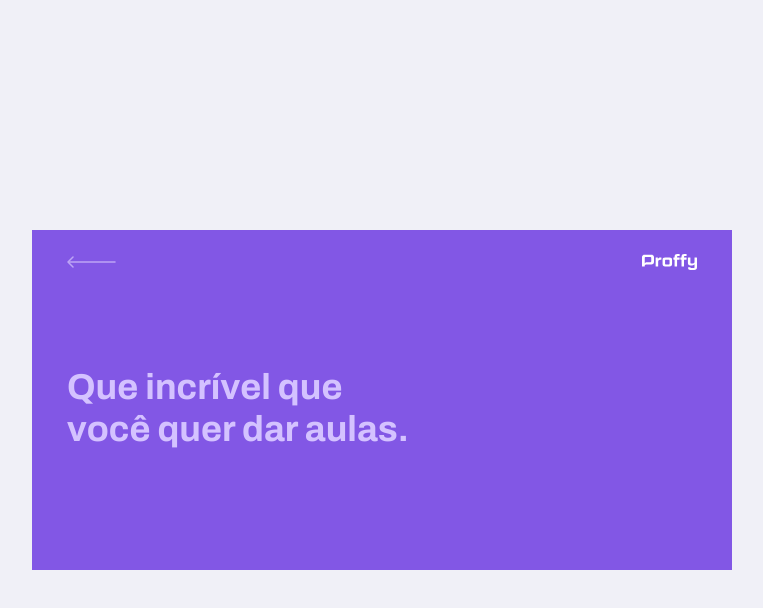
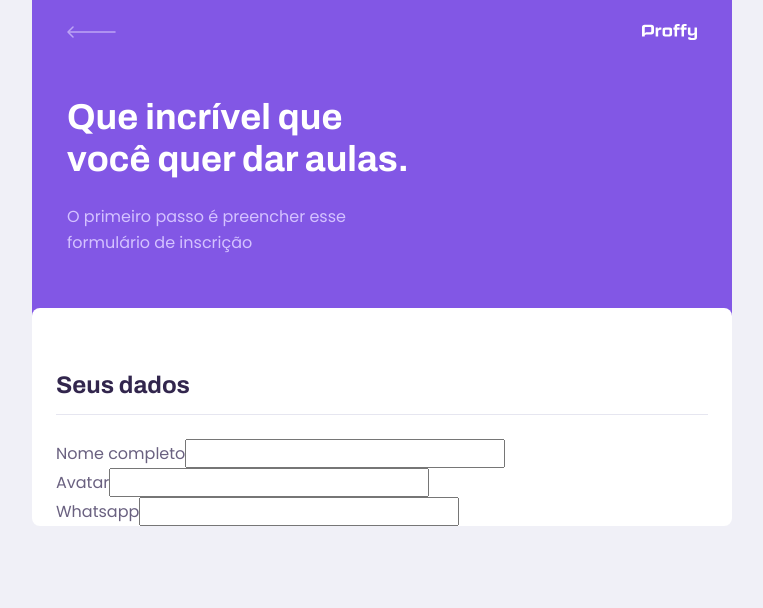
Before and after one commit to pleonardodp12/NLW2-projeto-proffy, a React (Create React App) app in the folder web/: page /give-classes in a window 1280 px wide. Shown: the top 608 px of the page, without its empty margins (258-1021 px from the left). Built offline with nearby package versions, Linux system fonts and the light colour scheme.

Commit message:
componentizando input

```diff
--- /dev/null
+++ b/web/src/components/Input/styles.css
@@ -0,0 +1,34 @@
+.input-block {
+  position: relative;
+}
+
+.input-block + .input-block {
+  margin-top: 1.4rem;
+}
+
+.input-block label {
+  font-size: 1.4rem;
+}
+
+.input-block input {
+  width: 100%;
+  height: 5.6rem;
+  margin-top: 0.8rem;
+  border-radius: 0.8rem;
+  background: var(--color-input-background);
+  border: 1px solid var(--color-line-in-white);
+  outline: 0;
+  padding: 0 1.6rem;
+  font: 1.6rem Archivo;
+}
+
+.input-block:focus-within:after {
+  width: calc(100% - 3.2rem);
+  height: 2px;
+  content: '';
+  background: var(--color-primary-light);
+  position: absolute;
+  left: 1.6rem;
+  right: 1.6rem;
+  bottom: 0;
+}
--- a/web/src/components/PageHeader/index.tsx
+++ b/web/src/components/PageHeader/index.tsx
@@ -8,6 +8,7 @@
 
 interface PageHeaderProps {
   title: string;
+  description?: string;
 }
 
 const PageHeader: React.FC<PageHeaderProps> = (props) => {
@@ -21,7 +22,9 @@
         </div>
         <div className="header-content">
           <strong>{props.title}</strong>
-          {props.children}
+          { props.description && <p>{props.description}</p>}
+
+          { props.children }
         </div>
 
       </header>
--- a/web/src/components/PageHeader/styles.css
+++ b/web/src/components/PageHeader/styles.css
@@ -37,7 +37,15 @@
 .page-header .header-content strong {
   font: 700 3.6rem Archivo;
   line-height: 4.2rem;
+  color: var(--color-title-in-primary);
+}
+
+.page-header .header-content p {
+  max-width: 30rem;
+  font-size: 1.6rem;
+  line-height: 2.6rem;
   color: var(--color-text-in-primary);
+  margin-top: 2.4rem;
 }
 
 @media (min-width: 700px) {
--- a/web/src/pages/TeacherForm/index.tsx
+++ b/web/src/pages/TeacherForm/index.tsx
@@ -1,10 +1,36 @@
 import React from 'react';
 import PageHeader from '../../components/PageHeader';
+
+import './styles.css';
 
 function TeacherForm() {
   return (
     <div id="page-teacher-form" className="container">
-      <PageHeader title="Que incrível que você quer dar aulas." />
+      <PageHeader
+        title="Que incrível que você quer dar aulas."
+        description="O primeiro passo é preencher esse formulário de inscrição"
+      />
+
+      <main>
+        <fieldset>
+          <legend>Seus dados</legend>
+
+          <div className="input-block">
+            <label htmlFor="name">Nome completo</label>
+            <input type="text" id="name" />
+          </div>
+
+          <div className="input-block">
+            <label htmlFor="avatar">Avatar</label>
+            <input type="text" id="avatar" />
+          </div>
+
+          <div className="input-block">
+            <label htmlFor="whatsapp">Whatsapp</label>
+            <input type="text" id="whatsapp" />
+          </div>
+        </fieldset>
+      </main>
     </div>
   )
 }
--- /dev/null
+++ b/web/src/pages/TeacherForm/styles.css
@@ -0,0 +1,39 @@
+#page-teacher-form {
+  width: 100vw;
+  height: 100vh;
+}
+
+#page-teacher-form .page-header .header-content {
+  margin-bottom: 6.4rem;
+}
+
+#page-teacher-form main {
+  background: var(--color-box-base);
+  width: 100%;
+  max-width: 74rem;
+  border-radius: 0.8rem;
+  margin: -3.2rem auto 3.2rem;
+  padding-top: 6.4rem;
+  overflow: hidden;
+}
+
+#page-teacher-form main fieldset {
+  border: 0;
+  padding: 0 2.4rem;
+}
+
+#page-teacher-form main fieldset + fieldset {
+  margin-top: 6.4rem;
+}
+
+#page-teacher-form main fieldset legend {
+  font: 700 2.4rem Archivo;
+  color: var(--color-text-title);
+  margin-bottom: 2.4rem;
+  display: flex;
+  align-items: center;
+  justify-content: space-between;
+  width: 100%;
+  padding-bottom: 1.6rem;
+  border-bottom: 1px solid var(--color-line-in-white);
+}
--- a/web/src/pages/TeacherList/index.tsx
+++ b/web/src/pages/TeacherList/index.tsx
@@ -10,10 +10,7 @@
     <div id="page-teacher-list" className="container">
       <PageHeader title="Estes são os proffys disponíveis.">
         <form id="search-teachers">
-          <div className="input-block">
-            <label htmlFor="subject">Matéria</label>
-            <input type="text" id="subject" />
-          </div>
+
 
           <div className="input-block">
             <label htmlFor="week_day">Dia da semana</label>
--- a/web/src/pages/TeacherList/styles.css
+++ b/web/src/pages/TeacherList/styles.css
@@ -10,42 +10,6 @@
 #search-teachers label {
   color: var(--color-text-in-primary);
 }
-
-#search-teachers .input-block {
-  position: relative;
-}
-
-#search-teachers .input-block + .input-block {
-  margin-top: 1.4rem;
-}
-
-#search-teachers .input-block label {
-  font-size: 1.4rem;
-}
-
-#search-teachers .input-block input {
-  width: 100%;
-  height: 5.6rem;
-  margin-top: 0.8rem;
-  border-radius: 0.8rem;
-  background: var(--color-input-background);
-  border: 1px solid var(--color-line-in-white);
-  outline: 0;
-  padding: 0 1.6rem;
-  font: 1.6rem Archivo;
-}
-
-#search-teachers .input-block:focus-within:after {
-  width: calc(100% - 3.2rem);
-  height: 2px;
-  content: '';
-  background: var(--color-primary-light);
-  position: absolute;
-  left: 1.6rem;
-  right: 1.6rem;
-  bottom: 0;
-}
-
 
 #page-teacher-list main {
   margin: 3.2rem auto;
```
Also changed, not shown: web/src/components/Input/index.tsx (added, +19 -0 lines), web/src/components/TeacherItem/index.tsx (line endings or trailing spaces).
